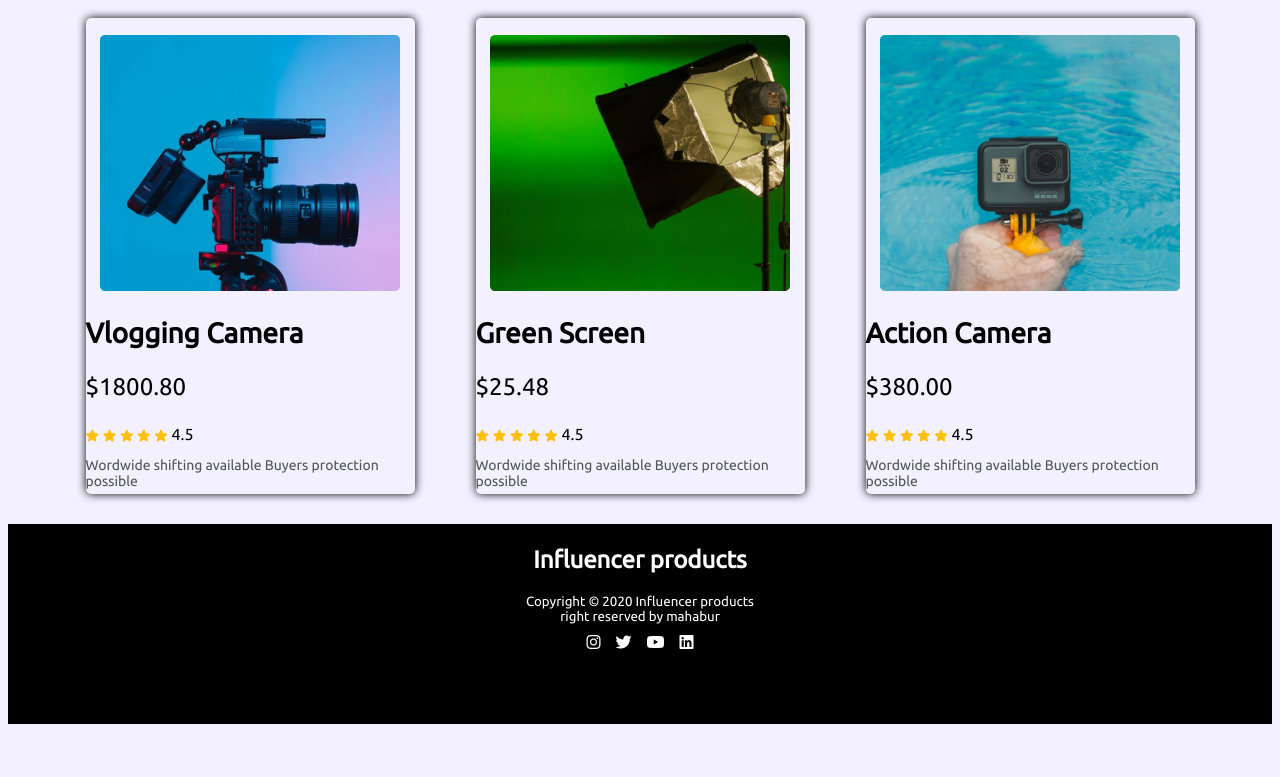
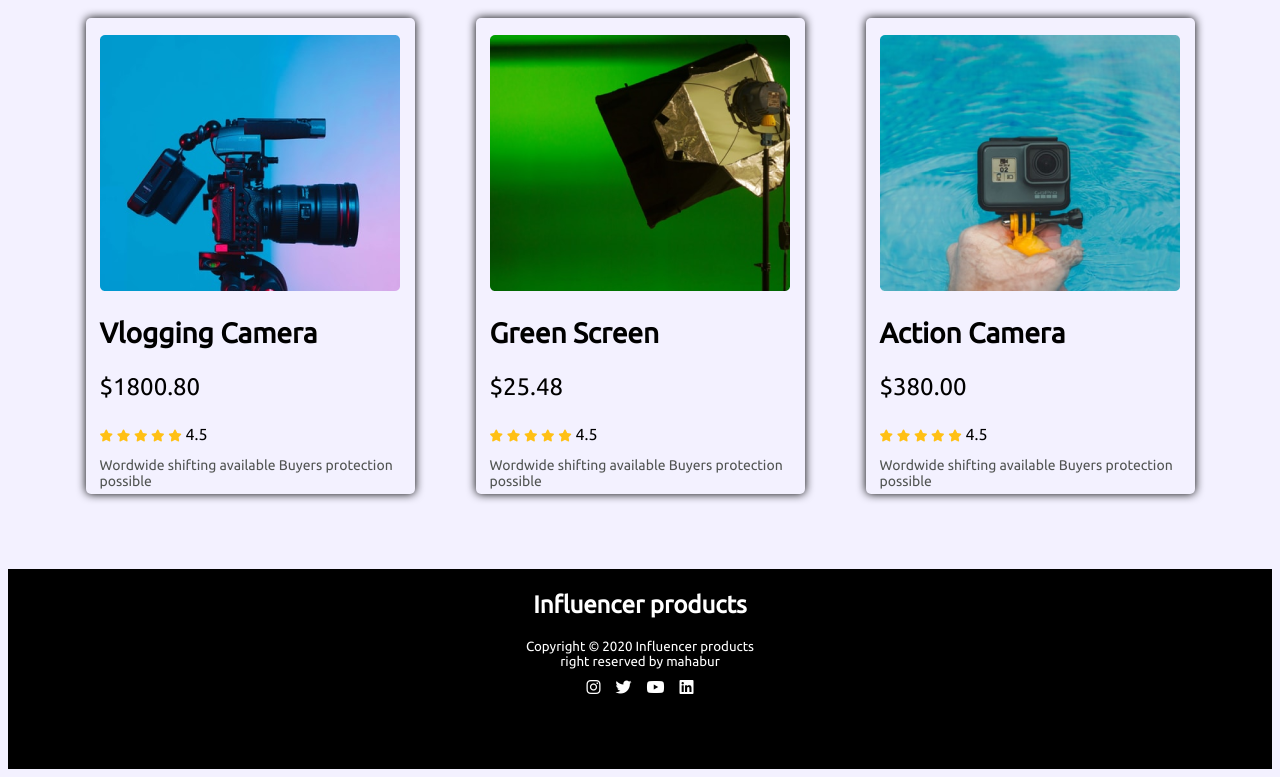
Before and after one commit to Mahaburalam/web-asssignment-2, a plain HTML site: page index.html in a window 1280 px wide. Shown: the part 2141-2918 px from the top of the page. Before the commit the page ends 2873 px from the top, so only its background shows below. Drawn offline with Linux system fonts and the light colour scheme; a web font is replaced by a local one.

Commit message:
few style changes

```diff
--- a/css/style.css
+++ b/css/style.css
@@ -131,6 +131,9 @@ nav{
     height: 256px;
     margin: 17px 15px 0 14px;
 }
+.popular-details{
+    margin-left: 14px;
+}
 .popular-details .popular-title{
     font-size: 28px;
 }
@@ -141,6 +144,7 @@ nav{
 	display: flex;
 	align-items: center;
 	justify-content: space-between;
+    margin-left: 14px;
     /*background-color: black;*/
 }
 .popular-info > div > p{
@@ -159,6 +163,7 @@ nav{
 	width: 100%;
 	height: 200px;
 	background-color: black;
+    margin-top: 75px;
 }
 .bottom .bottom-details{
 	border: 2px solid;
```
